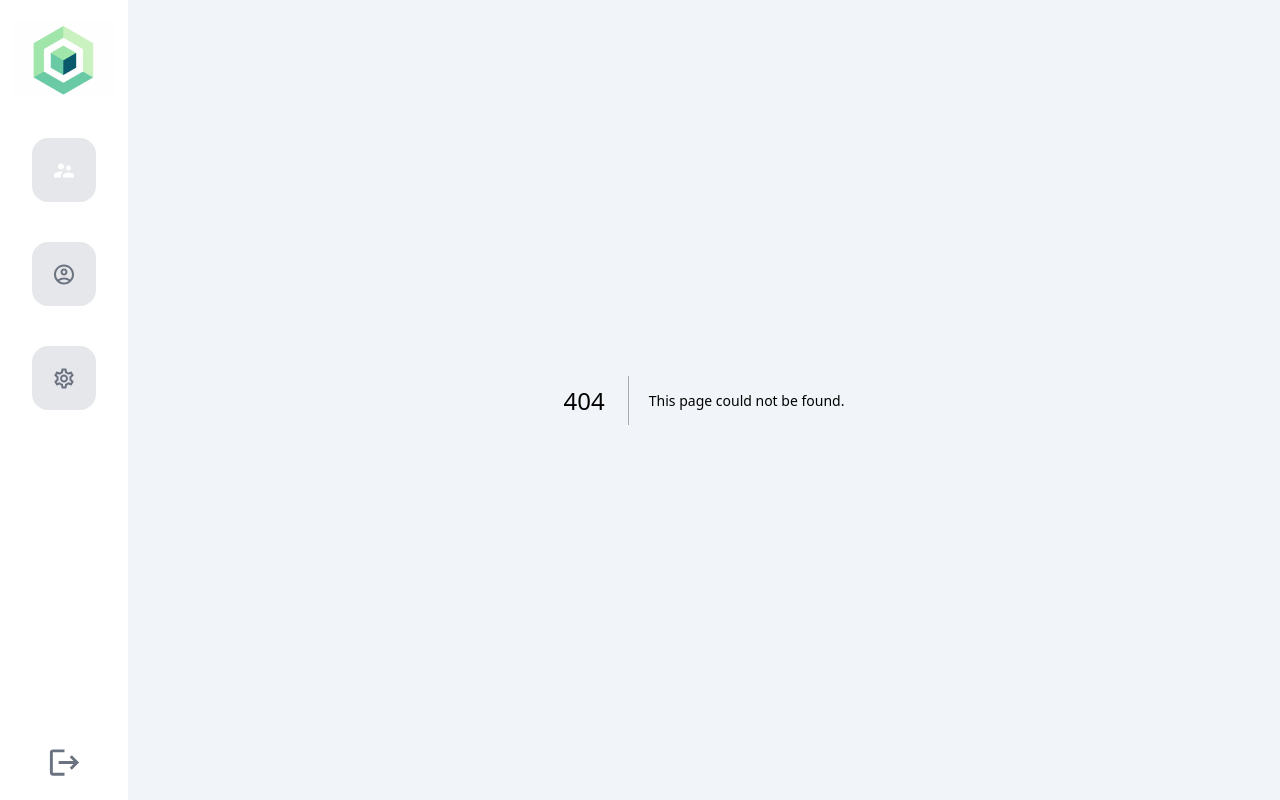
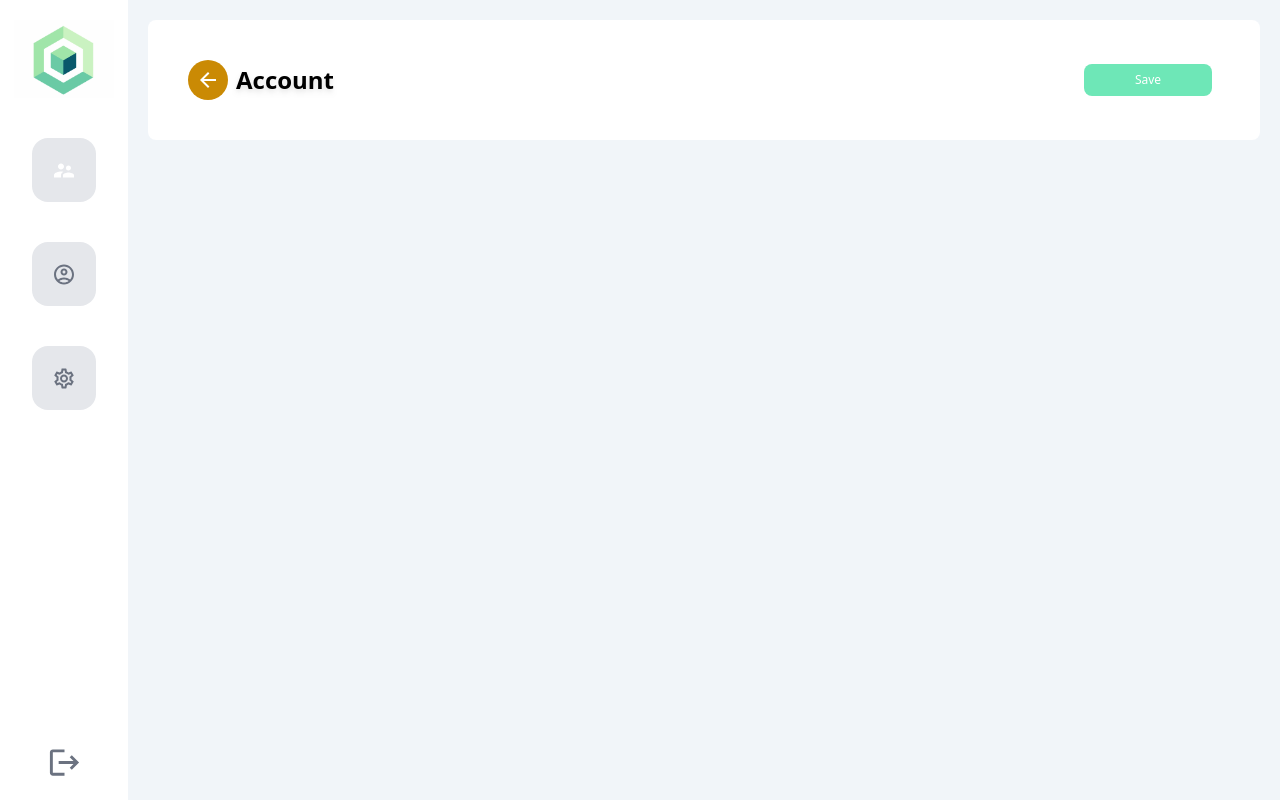
Before and after one commit to jeremy-marcillaud/prediko_assignment, a Next.js app: page /admin/account in a window 1280 px wide. Before the commit this address had no page. Built offline with nearby package versions, Linux system fonts and the light colour scheme.

Commit message:
account page

```diff
--- /dev/null
+++ b/pages/admin/account/index.tsx
@@ -0,0 +1,14 @@
+import { useState } from "react";
+import NavDashboard from "../../../components/molecules/navDashboard";
+
+export default function Page() {
+  let [open, setOpen] = useState<boolean>(false);
+
+  return (
+    <div className="p-5">
+      <NavDashboard setOpen={setOpen} open={open} variant="save">
+        Account
+      </NavDashboard>
+    </div>
+  );
+}
```
